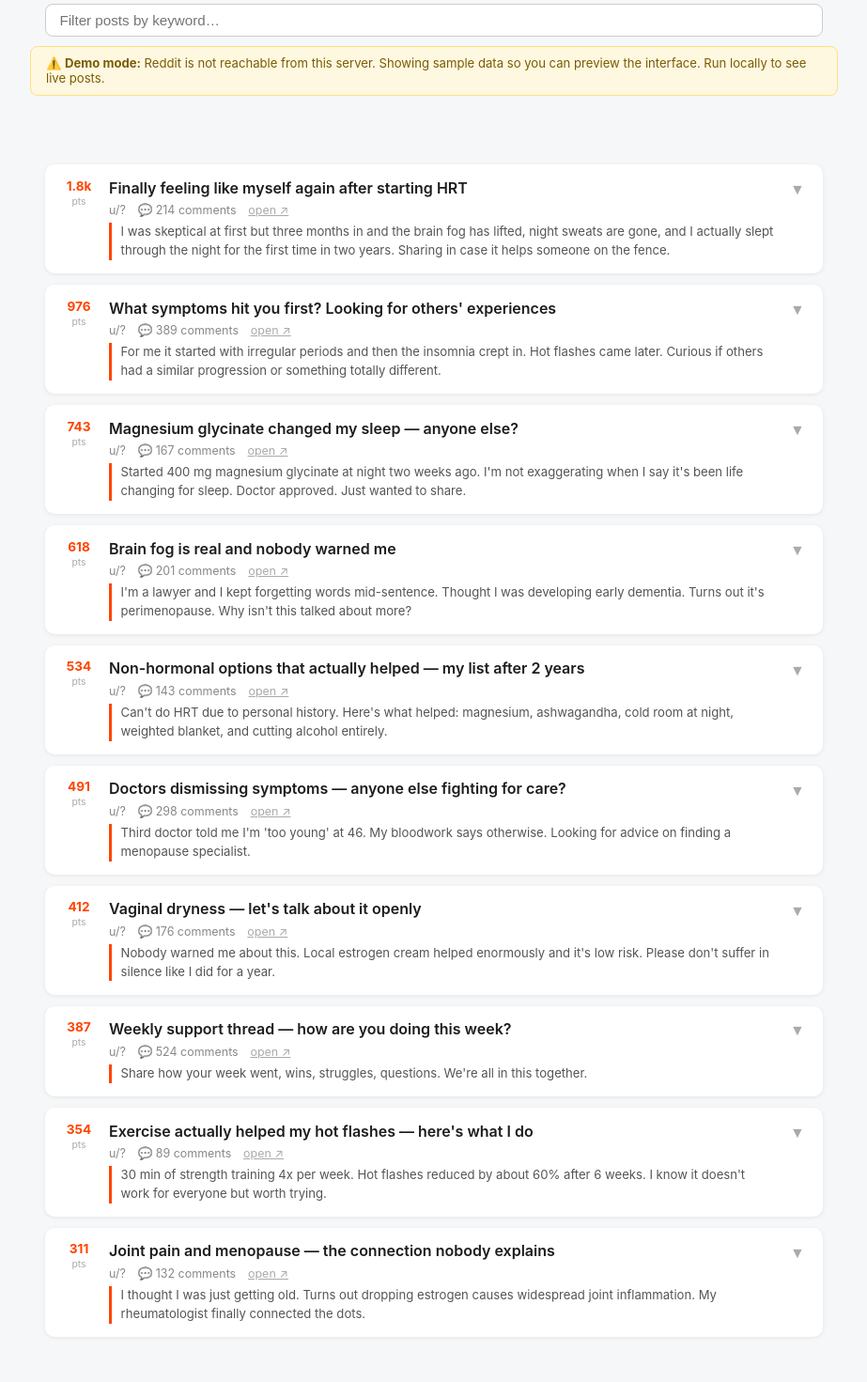
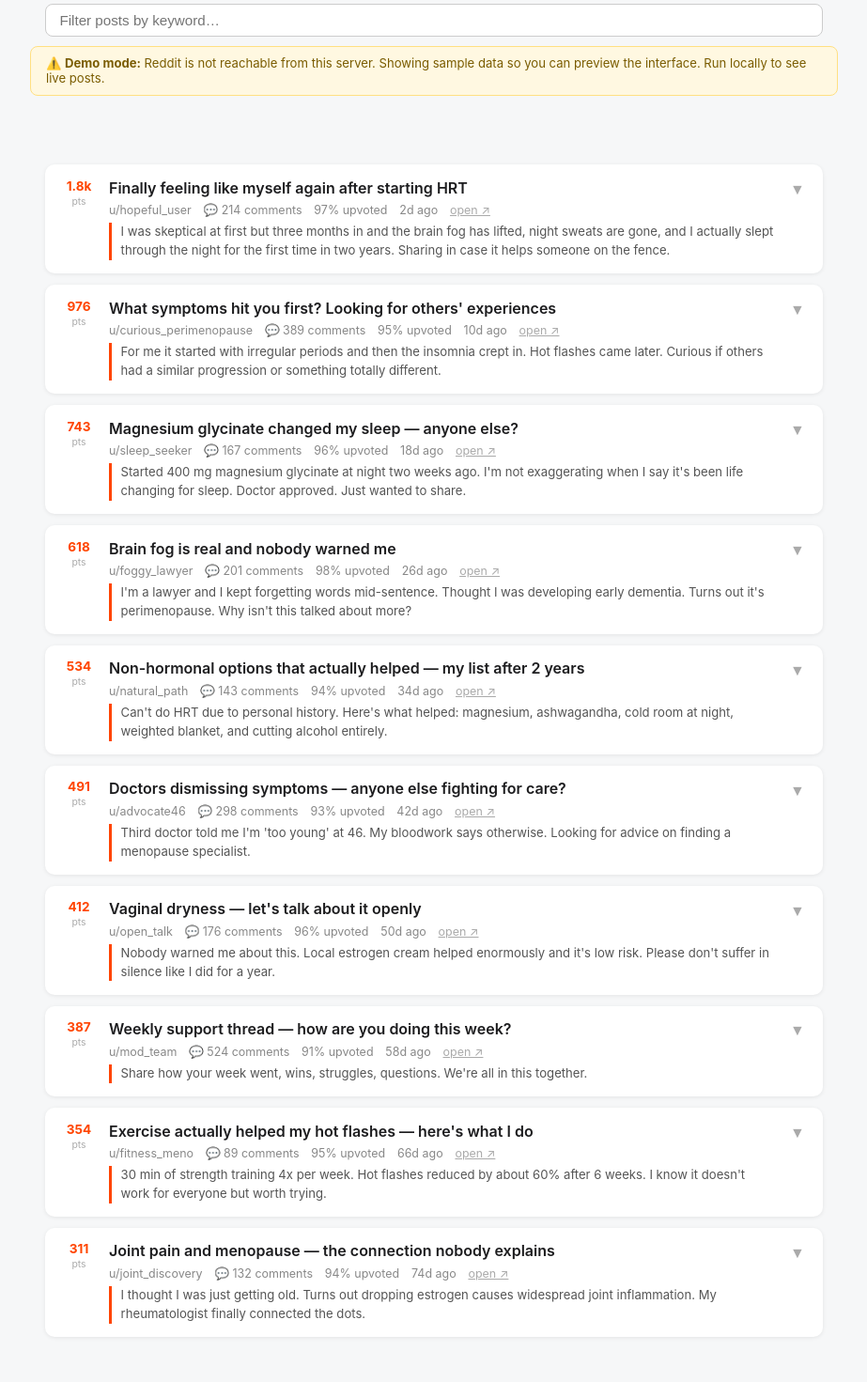
Before and after one commit to ANS88/menoresearch, a Flask app: page / in a window 1280 px wide. Shown: the part 177-1648 px from the top of the page at 94% size, without its empty margins (178-1101 px from the left). Run offline with Flask 3, Linux system fonts and the light colour scheme; data that the repository does not hold is empty.

Commit message:
Add created_utc to mock posts; show computing state in analytics
Mock posts had no created_utc so analytics showed all dashes and
zero-height bars (looked empty). Added timestamps spread over last
~80 days + author/upvote_ratio fields to all 10 mock posts.
Also added 'Computing...' flash state so the panel visibly updates.

https://claude.ai/code/session_01Tk6RbWNNoiy44iSjVyNb1u

```diff
--- a/app.py
+++ b/app.py
@@ -5,74 +5,78 @@ from menopause_reddit import get_posts, get_all_posts, get_comments, fetch
 
 app = Flask(__name__)
 
+# Timestamps: 10 posts spread ~8 days apart ending ~2026-03-10
+_T = [1773100800, 1772410000, 1771720000, 1771030000, 1770340000,
+      1769650000, 1768960000, 1768270000, 1767580000, 1766890000]
+
 MOCK_POSTS = [
     {
         "title": "Finally feeling like myself again after starting HRT",
-        "score": 1842,
-        "num_comments": 214,
+        "score": 1842, "num_comments": 214, "created_utc": _T[0],
+        "upvote_ratio": 0.97, "author": "hopeful_user",
         "url": "https://reddit.com/r/menopause/comments/example1/",
         "selftext": "I was skeptical at first but three months in and the brain fog has lifted, night sweats are gone, and I actually slept through the night for the first time in two years. Sharing in case it helps someone on the fence."
     },
     {
         "title": "What symptoms hit you first? Looking for others' experiences",
-        "score": 976,
-        "num_comments": 389,
+        "score": 976, "num_comments": 389, "created_utc": _T[1],
+        "upvote_ratio": 0.95, "author": "curious_perimenopause",
         "url": "https://reddit.com/r/menopause/comments/example2/",
         "selftext": "For me it started with irregular periods and then the insomnia crept in. Hot flashes came later. Curious if others had a similar progression or something totally different."
     },
     {
         "title": "Magnesium glycinate changed my sleep — anyone else?",
-        "score": 743,
-        "num_comments": 167,
+        "score": 743, "num_comments": 167, "created_utc": _T[2],
+        "upvote_ratio": 0.96, "author": "sleep_seeker",
         "url": "https://reddit.com/r/menopause/comments/example3/",
         "selftext": "Started 400 mg magnesium glycinate at night two weeks ago. I'm not exaggerating when I say it's been life changing for sleep. Doctor approved. Just wanted to share."
     },
     {
         "title": "Brain fog is real and nobody warned me",
-        "score": 618,
-        "num_comments": 201,
+        "score": 618, "num_comments": 201, "created_utc": _T[3],
+        "upvote_ratio": 0.98, "author": "foggy_lawyer",
         "url": "https://reddit.com/r/menopause/comments/example4/",
         "selftext": "I'm a lawyer and I kept forgetting words mid-sentence. Thought I was developing early dementia. Turns out it's perimenopause. Why isn't this talked about more?"
     },
     {
         "title": "Non-hormonal options that actually helped — my list after 2 years",
-        "score": 534,
-        "num_comments": 143,
+        "score": 534, "num_comments": 143, "created_utc": _T[4],
+        "upvote_ratio": 0.94, "author": "natural_path",
         "url": "https://reddit.com/r/menopause/comments/example5/",
         "selftext": "Can't do HRT due to personal history. Here's what helped: magnesium, ashwagandha, cold room at night, weighted blanket, and cutting alcohol entirely."
     },
     {
         "title": "Doctors dismissing symptoms — anyone else fighting for care?",
-        "score": 491,
-        "num_comments": 298,
+        "score": 491, "num_comments": 298, "created_utc": _T[5],
+        "upvote_ratio": 0.93, "author": "advocate46",
         "url": "https://reddit.com/r/menopause/comments/example6/",
         "selftext": "Third doctor told me I'm 'too young' at 46. My bloodwork says otherwise. Looking for advice on finding a menopause specialist."
     },
     {
         "title": "Vaginal dryness — let's talk about it openly",
-        "score": 412,
-        "num_comments": 176,
+        "score": 412, "num_comments": 176, "created_utc": _T[6],
+        "upvote_ratio": 0.96, "author": "open_talk",
         "url": "https://reddit.com/r/menopause/comments/example7/",
         "selftext": "Nobody warned me about this. Local estrogen cream helped enormously and it's low risk. Please don't suffer in silence like I did for a year."
     },
     {
         "title": "Weekly support thread — how are you doing this week?",
-        "score": 387,
-        "num_comments": 524,
+        "score": 387, "num_comments": 524, "created_utc": _T[7],
+        "upvote_ratio": 0.91, "author": "mod_team",
         "url": "https://reddit.com/r/menopause/comments/example8/",
         "selftext": "Share how your week went, wins, struggles, questions. We're all in this together."
     },
     {
         "title": "Exercise actually helped my hot flashes — here's what I do",
-        "score": 354,
-        "num_comments": 89,
+        "score": 354, "num_comments": 89, "created_utc": _T[8],
+        "upvote_ratio": 0.95, "author": "fitness_meno",
         "url": "https://reddit.com/r/menopause/comments/example9/",
         "selftext": "30 min of strength training 4x per week. Hot flashes reduced by about 60% after 6 weeks. I know it doesn't work for everyone but worth trying."
     },
     {
         "title": "Joint pain and menopause — the connection nobody explains",
-        "score": 311,
-        "num_comments": 132,
+        "score": 311, "num_comments": 132, "created_utc": _T[9],
+        "upvote_ratio": 0.94, "author": "joint_discovery",
         "url": "https://reddit.com/r/menopause/comments/example10/",
         "selftext": "I thought I was just getting old. Turns out dropping estrogen causes widespread joint inflammation. My rheumatologist finally connected the dots."
     },
--- a/templates/index.html
+++ b/templates/index.html
@@ -1115,12 +1115,14 @@
       return;
     }
 
+    el.innerHTML = `<div style="color:#aaa;font-size:.85rem">Computing analytics for ${posts.length} posts…</div>`;
     document.getElementById("analytics-source").textContent = `(${posts.length} posts)`;
     try {
       renderAnalytics(posts);
       analyticsLoaded = true;
     } catch (err) {
       el.innerHTML = `<div style="color:#c0392b;font-size:.85rem">Render error: ${err.message}</div>`;
+      console.error("Analytics error:", err);
     }
   }
 
```
